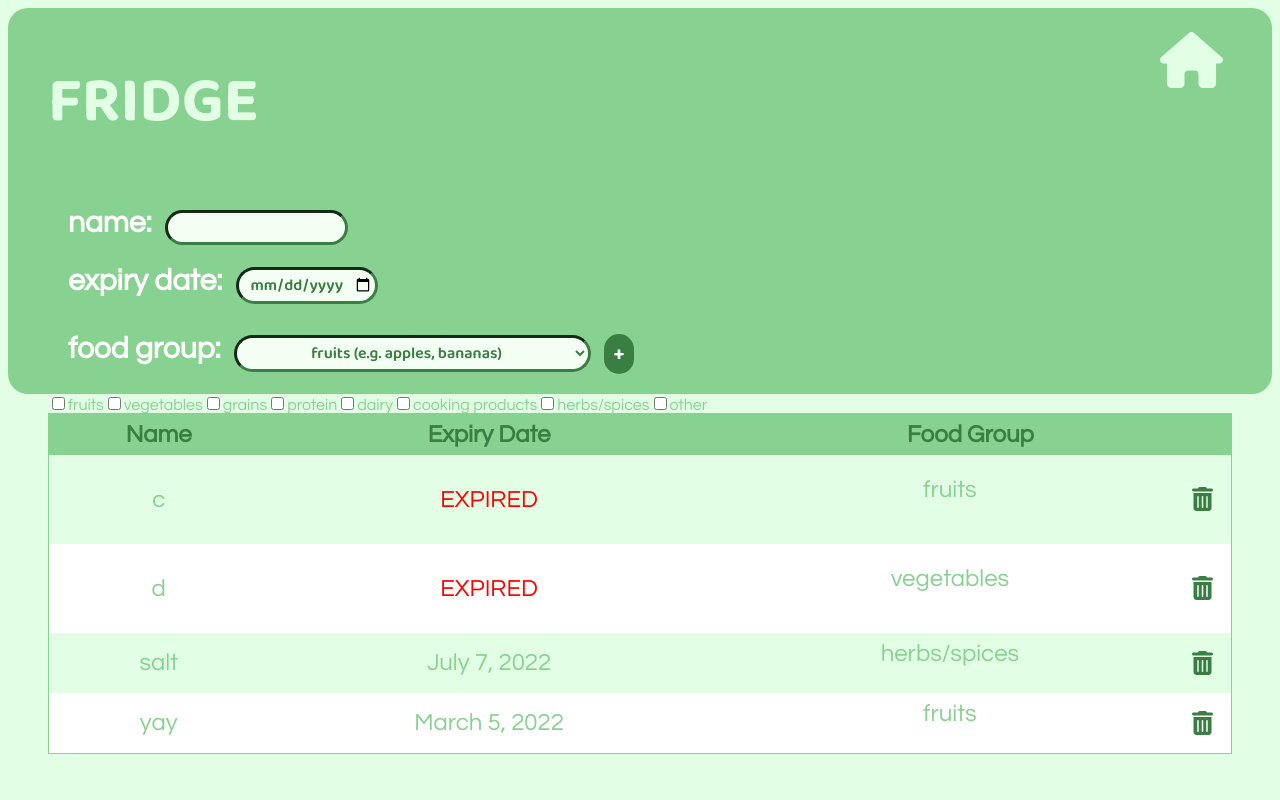
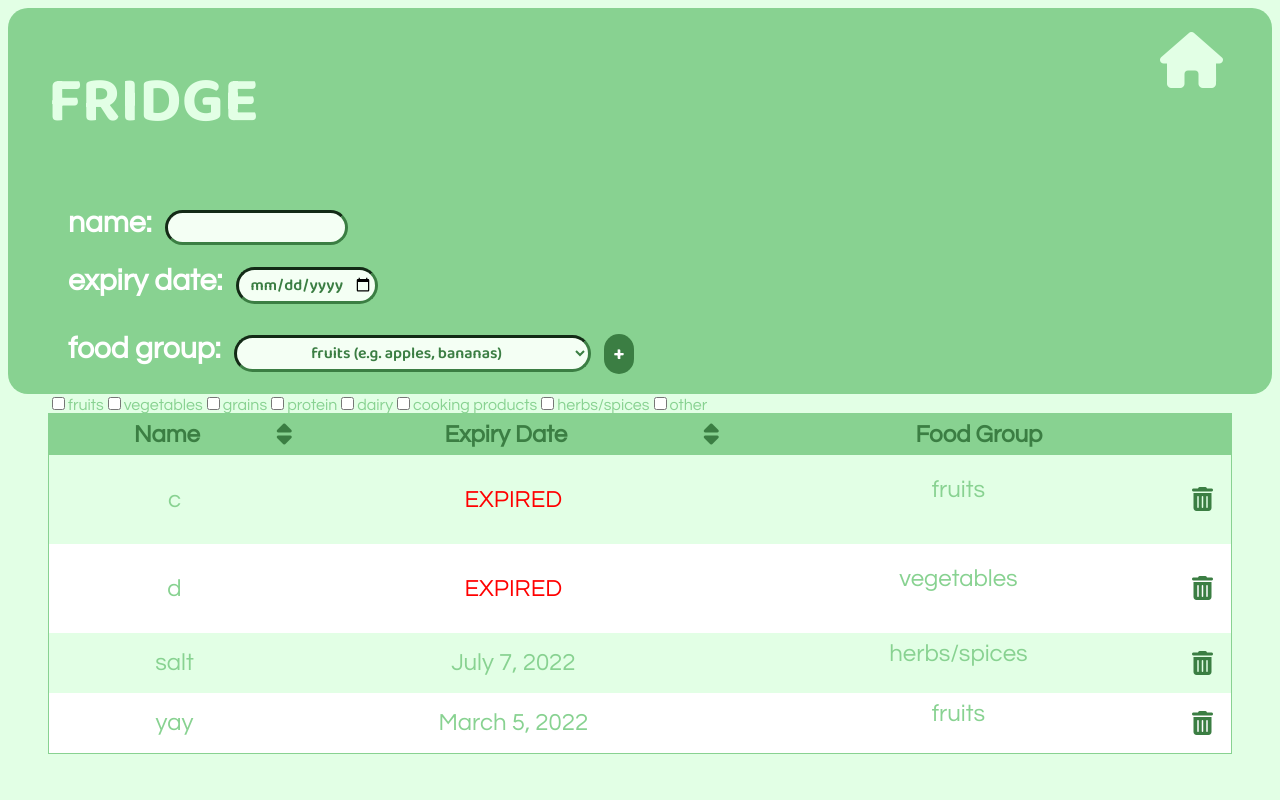
Before and after one commit to yuna17c/reci.py, a Django app: page /fridge/ in a window 1280 px wide. Run offline with Django 3.2, Linux system fonts and the light colour scheme; data comes from the database, SQL or seed files in the repository; some libraries are stand-ins or nearby versions.

Commit message:
set up sorting for table (doesn't work yet lol)

```diff
--- a/apps/base/static/fridge_style.css
+++ b/apps/base/static/fridge_style.css
@@ -154,6 +154,11 @@ th {
     padding: 8px;
 }
 
+th i {
+    float: right;
+    cursor: pointer;
+}
+
 td {
     text-align: center;
     padding: 8px;
@@ -168,7 +173,7 @@ tr:nth-child(even) {
     background-color: white
 }
 
-i {
+.food-group i {
     float: right;
     color: var(--dark-green);
     padding: 10px;
--- /dev/null
+++ b/apps/base/static/sort.js
@@ -0,0 +1,12 @@
+function formatDate(date) {
+    var date_array=date.split("/");
+    return (date_array[2]+date_array[0]+date_array[2]);
+}
+
+function sortByName() {
+
+}
+
+function sortByDate() {
+
+}
--- a/apps/base/templates/base/fridge_home.html
+++ b/apps/base/templates/base/fridge_home.html
@@ -8,6 +8,7 @@
     <meta http-equiv="X-UA-Compatible" content="ie=edge">
     <link rel="stylesheet" type="text/css" href="{% static 'fridge_style.css' %}?{% now "U" %}">
     <script src="{% static 'filter.js' %}?{% now "U" %}"></script>
+    <script src="{% static 'sort.js' %}?{% now "U" %}"></script>
     <script src="https://kit.fontawesome.com/b8349432cb.js" crossorigin="anonymous"></script>
     <title>RECI.PY</title>
 </head>
@@ -64,8 +65,8 @@
         <table id="fridge-table">
         <thead>
             <tr>
-                <th>Name</th>
-                <th>Expiry Date</th>
+                <th>Name<i class="fas fa-sort" onclick="sortByName()"></i></th>
+                <th>Expiry Date<i class="fas fa-sort" onclick="sortByDate()"></i></th>
                 <th>Food Group</th>
             </tr>
         </thead>
@@ -84,7 +85,7 @@
                         {{ item.expiry_date }}
                     {% endif %}
                 </td>
-                <td class="food group">
+                <td class="food-group">
                     {{ item.food_group }}
                     <a href="{% url 'fridge-update' item.id %}"><i class="fa fa-trash" aria-hidden="true"></i></a>
                 </td>
```
